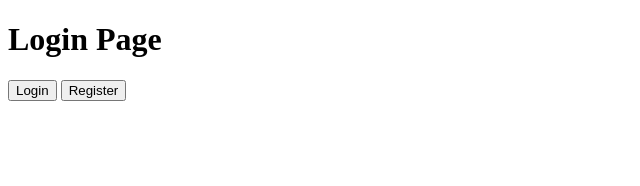
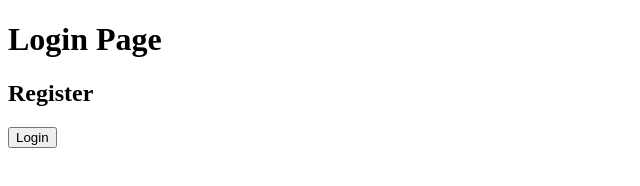
Before and after one commit to malavikacheeran/UST_Assignment, a plain HTML site: page login.html in a window 1280 px wide. Shown: the whole page, without its empty margins (0-640 px from the left). Drawn offline with Linux system fonts and the light colour scheme.

```diff
--- a/login.html
+++ b/login.html
@@ -7,7 +7,8 @@
 </head>
 <body>
     <h1>Login Page</h1>
+    <h2>Register</h2>
     <button>Login</button>
-    <button>Register</button>
+
 </body>
 </html>
```
